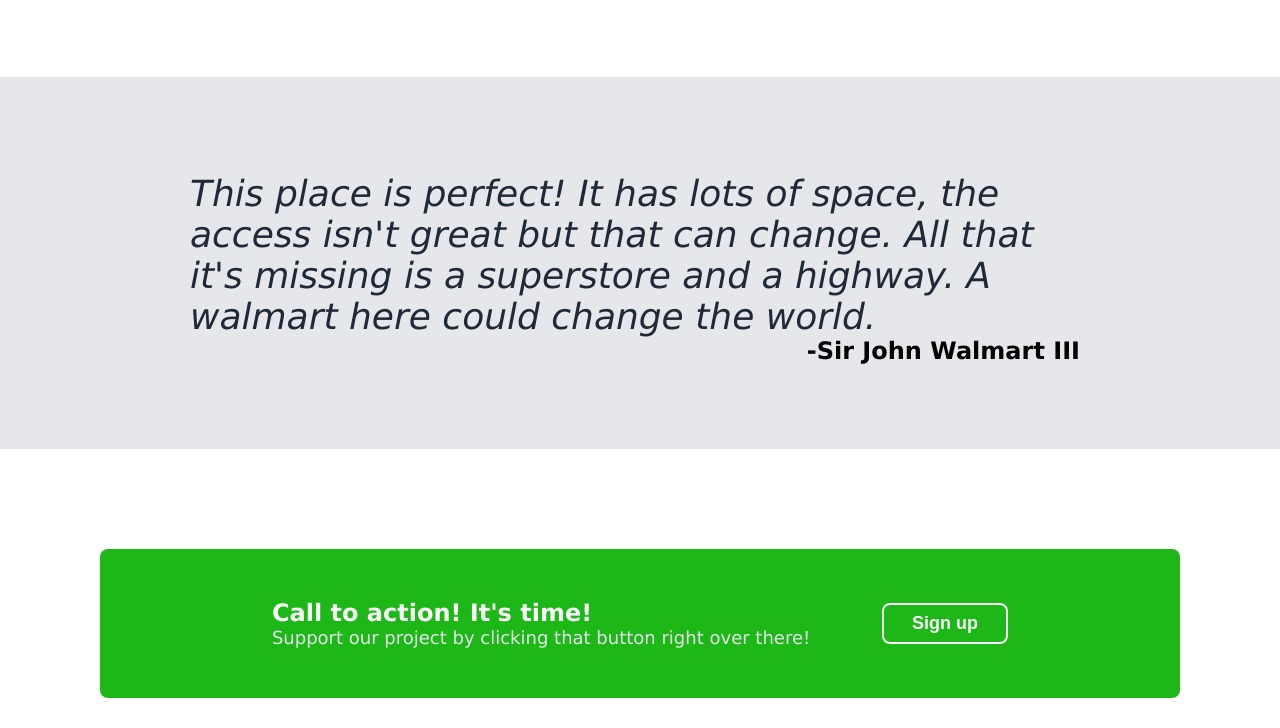
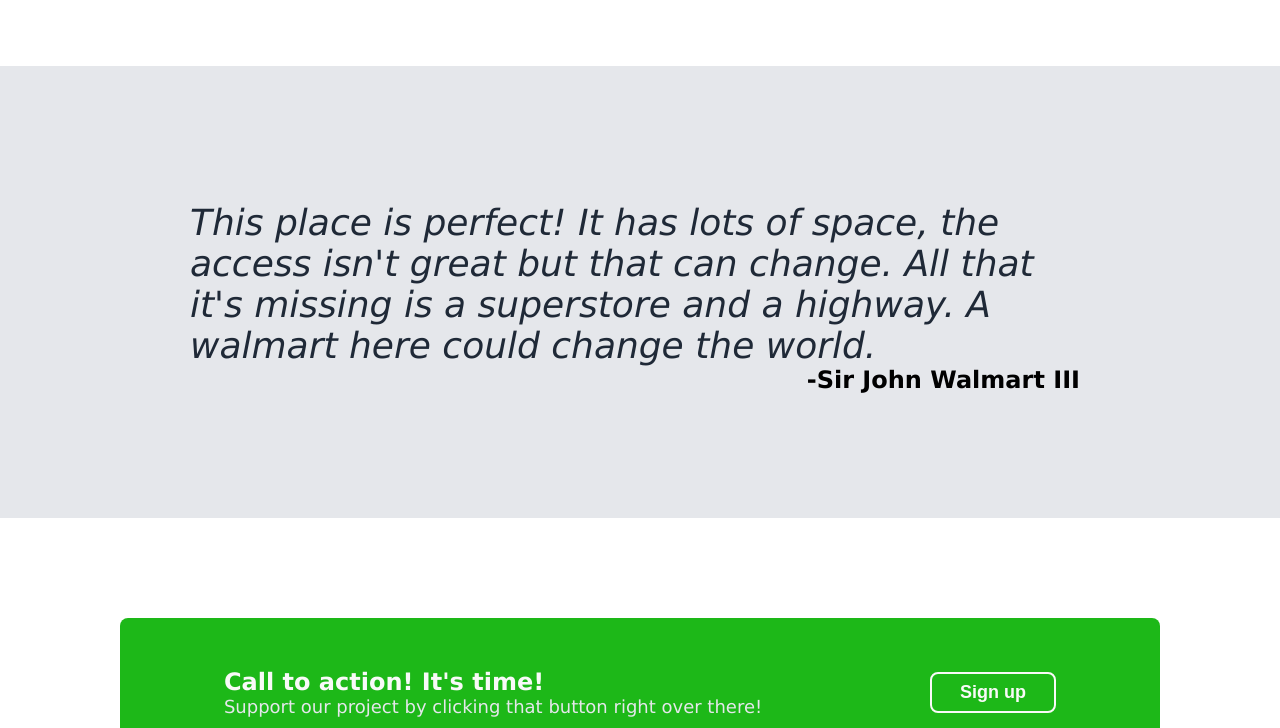
Before and after one commit to etch-tech/Landing-Page, a plain HTML site: page index.html in a window 1280 px wide. Shown: the part 1012-1740 px from the top of the page. Drawn offline with Linux system fonts and the light colour scheme.

Commit message:
adjusted phase 04 call to action box

```diff
--- a/index.html
+++ b/index.html
@@ -74,6 +74,7 @@
     </div>
     <div class="phase-04">
         <div class="action-bg">
+            <div class="action-content">
                 <div class="action-left">
                     <p class="action-main-text">Call to action! It's time!</p>
                     <p class="action-subtext">Support our project by clicking that button right over there!</p>
@@ -83,6 +84,7 @@
                 </div>
             </div>
         </div>
+    </div>
     <div class="footer">
         <p class="copyright"> Copyright  ©  EtchTech on GitHub 2024</p>
     </div>
--- a/style.css
+++ b/style.css
@@ -71,7 +71,7 @@ a, .subtext-01, .action-subtext {
 }
 
 .phase-01-img {
-    height: 260px;
+    height: 240px;
     display: flex;
 }
 
@@ -121,7 +121,7 @@ So I kept it default even though it looks slighty more gray in result pic. */
 
 .phase-03 {
     background-color: #E5E7EB;
-    padding: 60px;
+    padding: 100px;
     display: flex;
     flex-direction: column;
     justify-content: center;
@@ -150,16 +150,22 @@ So I kept it default even though it looks slighty more gray in result pic. */
 }
 
 .phase-04 {
-margin: 100px;
+    margin: 100px;
+    display: flex;
+    justify-content: center;
 }
 
 .action-bg {
     background-color: #1db818;
-    padding: 50px 100px;
+    padding: 50px 20px;
     border-radius: 8px;
+    width: 1000px;
+}
+
+.action-content {
     display: flex;
-    justify-content: space-evenly;
     align-items: center;
+    justify-content: space-around;
 }
 
 .action-main-text {
@@ -176,6 +182,7 @@ margin: 100px;
 .action-sign-up {
     border-color: #F9FAF8;
     border-style: solid;
+    margin: 0;
 }
 
 .footer {
```
Lines whose indentation alone changed are shown as unchanged.
